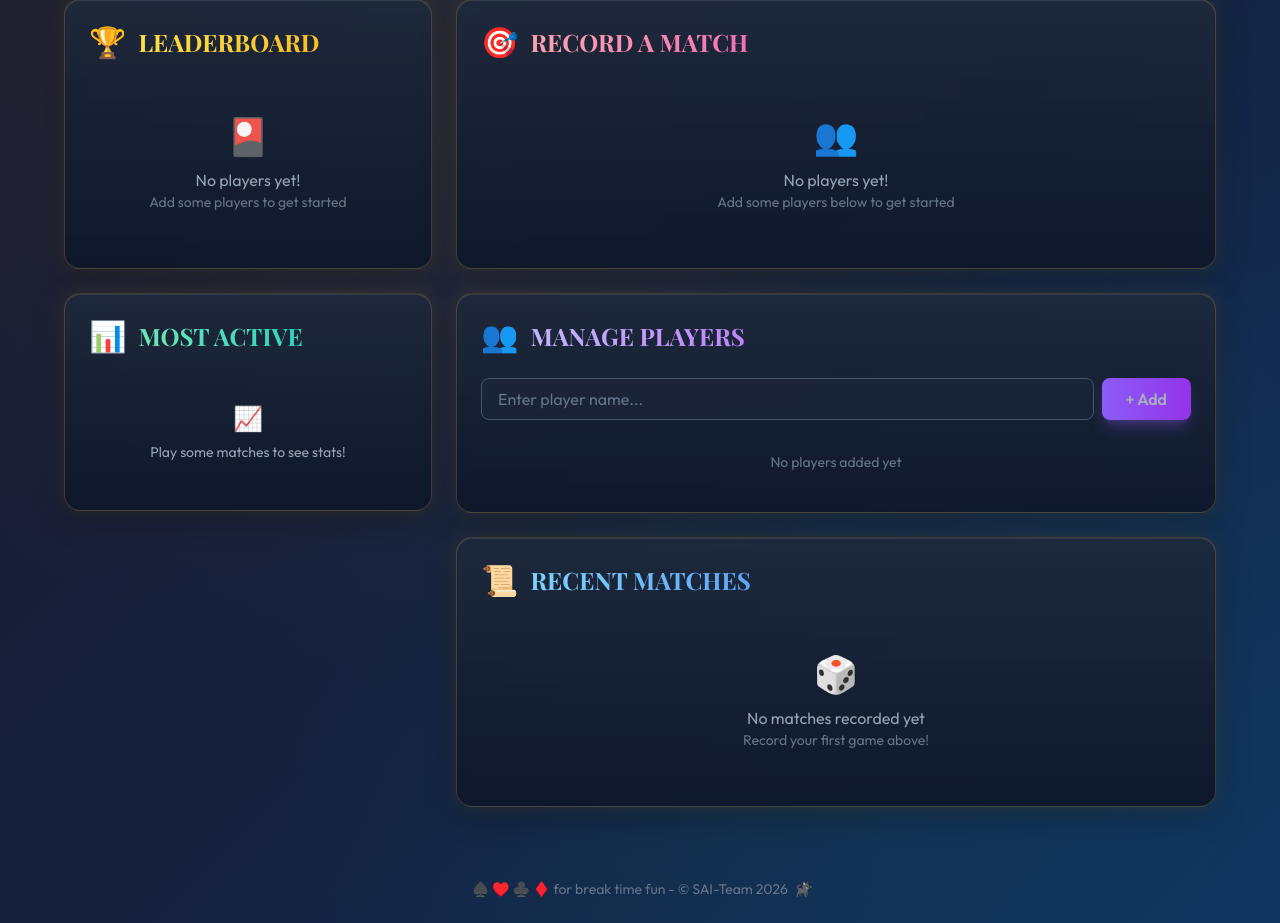
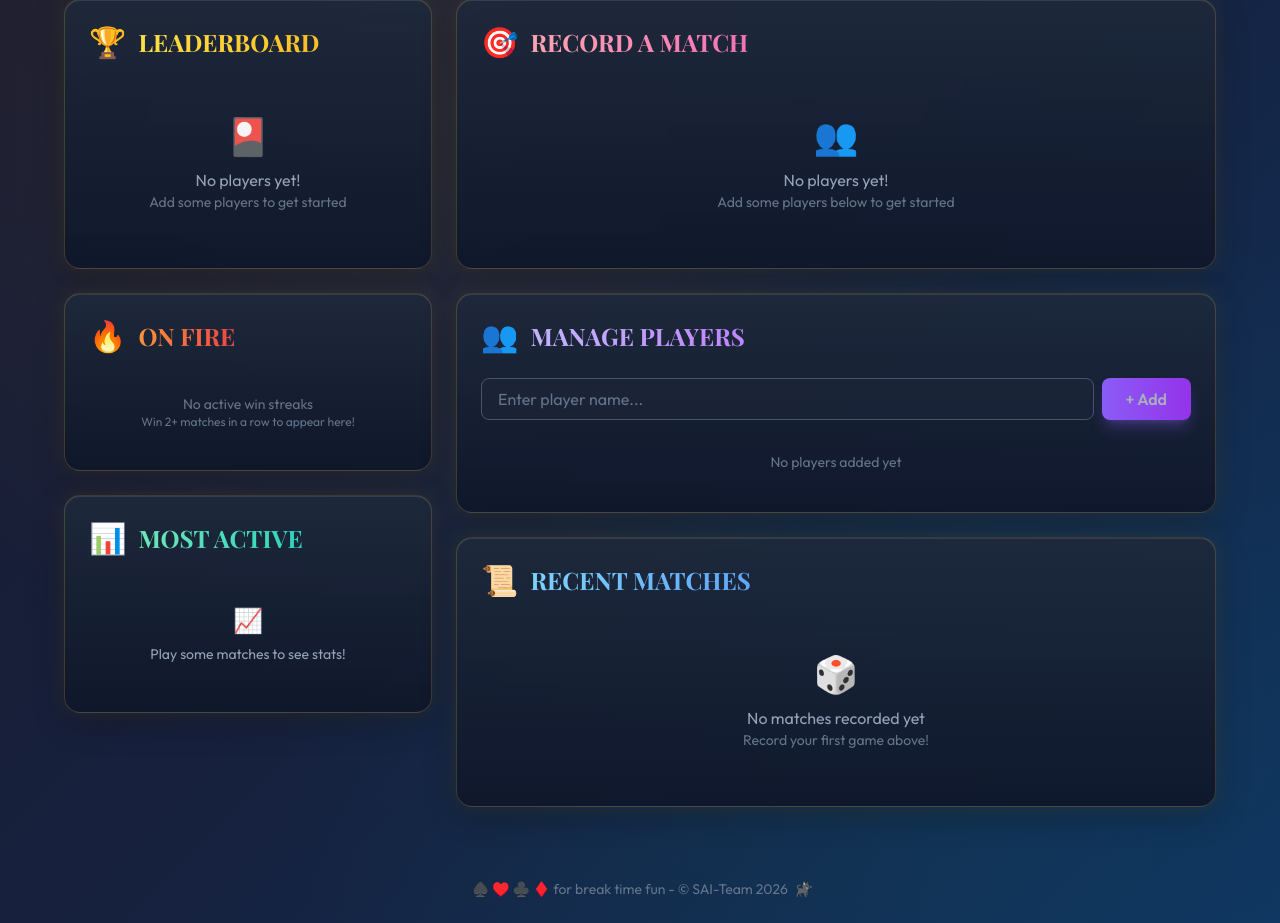
Before and after one commit to lfabbrini/trio_tracker, a FastAPI app: page / in a window 1280 px wide. Shown: the part 117-1040 px from the top of the page. Run offline with FastAPI, Linux system fonts and the light colour scheme; data that the repository does not hold is empty; some libraries are stand-ins or nearby versions.

Commit message:
Add win streaks feature with UI integration and database support

```diff
--- a/app/database.py
+++ b/app/database.py
@@ -193,3 +193,50 @@ def get_recent_matches(limit: int = 10):
             matches.append(match)
 
         return matches
+
+def get_win_streaks():
+    """Get current win streak for each player (consecutive wins from most recent match)."""
+    with get_connection() as conn:
+        cursor = conn.cursor()
+
+        # Get matches in order (newest first)
+        cursor.execute("""
+            SELECT m.winner_id, p.name
+            FROM matches m
+            JOIN players p ON m.winner_id = p.id
+            ORDER BY m.played_at DESC
+        """)
+
+        matches = cursor.fetchall()
+
+        if not matches:
+            return []
+
+        # The current streak holder is whoever won the most recent match
+        # Count how many consecutive wins they have
+        streaks = {}
+        last_winner = None
+
+        for match in matches:
+            winner_id = match['winner_id']
+            winner_name = match['name']
+
+            if last_winner is None:
+                # First match - start counting
+                last_winner = winner_id
+                streaks[winner_id] = {'name': winner_name, 'streak': 1}
+            elif winner_id == last_winner:
+                # Same person won - streak continues!
+                streaks[winner_id]['streak'] += 1
+            else:
+                # Different winner - streak is broken, stop counting
+                break
+
+        # Return only players with streak >= 2
+        result = [
+            {'player_id': pid, 'name': data['name'], 'streak': data['streak']}
+            for pid, data in streaks.items()
+            if data['streak'] >= 2
+        ]
+
+        return result
--- a/app/main.py
+++ b/app/main.py
@@ -143,6 +143,14 @@ async def delete_player(request: Request, player_id: int):
     })
 
 
+@app.get("/partials/win-streaks", response_class=HTMLResponse)
+async def win_streaks_partial(request: Request):
+    """Win streaks fragment for HTMX."""
+    return templates.TemplateResponse("partials/win_streaks.html", {
+        "request": request,
+        "win_streaks": db.get_win_streaks(),
+    })
+
 @app.post("/matches", response_class=HTMLResponse)
 async def record_match(
     request: Request,
@@ -165,4 +173,5 @@ async def record_match(
         "leaderboard": db.get_leaderboard(),
         "most_active": db.get_most_active(),
         "recent_matches": db.get_recent_matches(),
+        "win_streaks": db.get_win_streaks(),
     })
--- a/app/templates/index.html
+++ b/app/templates/index.html
@@ -17,6 +17,20 @@
 
             <div id="leaderboard" hx-get="/partials/leaderboard" hx-trigger="every 30s">
                 {% include "partials/leaderboard.html" %}
+            </div>
+        </div>
+
+        <!-- Win Streaks Card -->
+        <div class="card-glow rounded-2xl p-6">
+            <div class="flex items-center gap-3 mb-6">
+                <span class="text-3xl">🔥</span>
+                <h2 class="font-display text-2xl font-bold text-transparent bg-clip-text bg-gradient-to-r from-orange-400 to-red-500">
+                    ON FIRE
+                </h2>
+            </div>
+
+            <div id="win-streaks" hx-get="/partials/win-streaks" hx-trigger="every 30s">
+                {% include "partials/win_streaks.html" %}
             </div>
         </div>
 
--- a/app/templates/partials/all_stats.html
+++ b/app/templates/partials/all_stats.html
@@ -13,3 +13,7 @@
 <div id="recent-matches" hx-swap-oob="true">
     {% include "partials/recent.html" %}
 </div>
+
+<div id="win-streaks" hx-swap-oob="true">
+    {% include "partials/win_streaks.html" %}
+</div>
--- a/app/templates/partials/most_active.html
+++ b/app/templates/partials/most_active.html
@@ -6,7 +6,7 @@
         <!-- Rank -->
         <div class="flex-shrink-0 w-6 text-center">
             {% if loop.index == 1 %}
-                <span class="text-emerald-400 font-bold">🔥</span>
+                <span class="text-emerald-400 font-bold">🏋🏽</span>
             {% else %}
                 <span class="text-slate-500 text-sm">{{ loop.index }}.</span>
             {% endif %}
--- /dev/null
+++ b/app/templates/partials/win_streaks.html
@@ -0,0 +1,16 @@
+{% if win_streaks %}
+<div class="space-y-2">
+    {% for streak in win_streaks %}
+    <div class="flex items-center gap-3 p-3 rounded-xl bg-gradient-to-r from-orange-500/10 to-red-500/10 border border-orange-500/30">
+        <span class="text-2xl animate-pulse">🔥</span>
+        <span class="text-white font-bold">{{ streak.name }}</span>
+        <span class="text-orange-400 font-semibold">{{ streak.streak }} wins in a row!</span>
+    </div>
+    {% endfor %}
+</div>
+{% else %}
+<div class="text-center py-4 text-slate-500 text-sm">
+    <p>No active win streaks</p>
+    <p class="text-xs">Win 2+ matches in a row to appear here!</p>
+</div>
+{% endif %}
```
